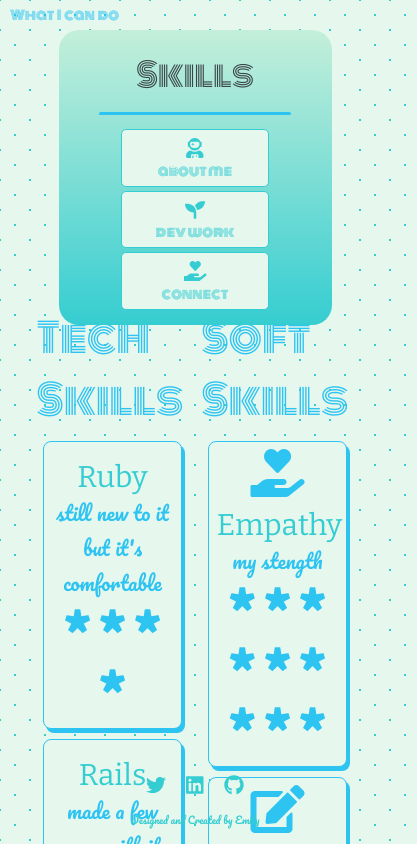
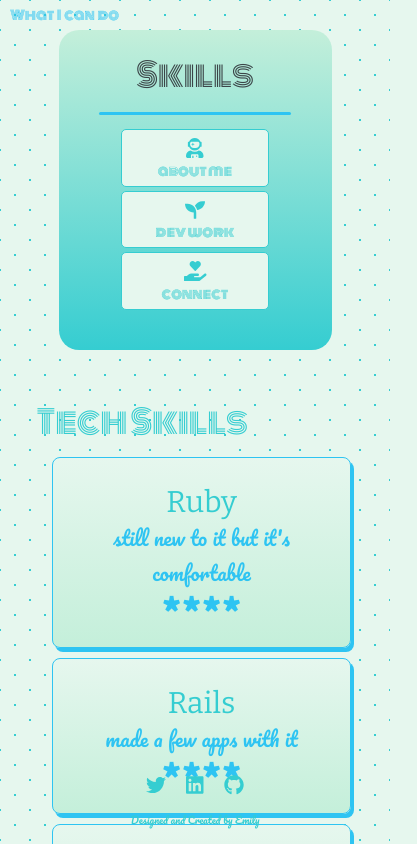
Before and after one commit to emilyjennings/emily-portfolio, a React (Create React App) app: page /skills in a window 390 px wide. Shown: the top 844 px of the page, 417 px wide, since content can reach past the window. Built offline with nearby package versions, Linux system fonts and the light colour scheme; some icons are missing; a web font is replaced by a local one.

Commit message:
skills page debut

```diff
--- a/src/App.css
+++ b/src/App.css
@@ -217,7 +217,7 @@
   color: #262c2d;
 }
 
-.top {
+.top, .skill-button {
   padding: 10px;
   display: block;
   margin: 30px auto;
@@ -240,7 +240,18 @@
 
 }
 
-.top:hover {
+.skill-button {
+  position: relative;
+  font-size: 1.2em;
+  text-align: center;
+  width: 400px;
+  margin: auto;
+  bottom: 0;
+  right: 0;
+  margin-top: 200px
+}
+
+.top:hover, .skill-button:hover {
   background-color: #35CDD1;
   color: #C4EFDA;
   opacity: .5;
@@ -493,8 +504,8 @@
 .timeline, .bottom, .regrets {
   background-color: #e6f7ee;
   background-image:
-    radial-gradient(#35CDD1 6%, transparent 0),
-    radial-gradient(#35CDD1 6%, transparent 0);
+    radial-gradient(#35CDD1 3%, transparent 0),
+    radial-gradient(#35CDD1 3%, transparent 0);
   background-size: 30px 30px;
   background-position: 0 0, 15px 15px;
   opacity: 0;
@@ -520,12 +531,12 @@
   line-height: 1.5em;
   width: 80%;
   margin: 20px 10%;
-  border-left: 7px solid #2ec4f2;
+  border-left: 7px solid #35CDD1;
   padding-left: 2px
 }
 
 .event-title {
-  color: #2ec4f2;
+  color: #35CDD1;
   font-size: 25px;
   font-family: 'Monoton', serif;
 }
@@ -534,8 +545,8 @@
   background-size: cover;
   height: 400px;
   border-radius: 100%;
-  border: .8px solid #2ec4f2;
-  box-shadow: 2px 3px #2ec4f2;
+  border: .8px solid #35CDD1;
+  box-shadow: 2px 3px #35CDD1;
 }
 
 #dcpic {
@@ -676,7 +687,7 @@
 
 .regrets {
   height: 390px;
-  margin-bottom: 90px
+  margin-bottom: 90px;
 }
 
 .regret-box {
@@ -696,7 +707,7 @@
   text-align: left;
   line-height: 1.5em;
   margin: 10% 0;
-  border-left: 7px solid #2ec4f2;
+  border-left: 7px solid #35CDD1;
   padding-left: 2px;
 
 }
@@ -709,8 +720,8 @@
   background-position: bottom;
   display: inline-block;
   float: right;
-  border: .8px solid #2ec4f2;
-  box-shadow: 2px 3px #2ec4f2;
+  border: .8px solid #35CDD1;
+  box-shadow: 2px 3px #35CDD1;
   border-radius: 10px;
   margin: 7% 0 7% 30px
 }
@@ -724,12 +735,18 @@
 
 /* Bottom Links */
 
+
 .bottom {
   width: 100%;
   opacity: 1;
   padding-bottom: 300px;
   padding-top: 2px;
-  z-index: 40
+  z-index: 40;
+  background-color: #C4EFDA;
+  background-image:
+    radial-gradient(#35CDD1 5%, transparent 0),
+    radial-gradient(#35CDD1 5%, transparent 0);
+
 }
 
 .bottom-link a {
@@ -796,7 +813,7 @@
   font-family: "Bitter", serif;
   color: #2ec4f2;
   border: 1px solid #2ec4f2;
-  background-color: #e6f7ee;
+  background-image: linear-gradient(to top, #C4EFDA, #e6f7ee);
   border-radius: 8px;
   box-shadow: 3px 4px;
   float: center;
@@ -807,9 +824,9 @@
 }
 
 .skill-label {
-  font-size: 2.5em;
+  font-size: 2em;
   font-family: "Monoton", serif;
-  color: #2ec4f2;
+  color: #35CDD1;
 }
 
 .skill-title {
@@ -835,7 +852,7 @@
 
 #skillicon {
   font-size: 3em;
-  color: #2ec4f2;
+  color: #35CDD1;
 }
 
 .skill-icon i {
@@ -1060,11 +1077,11 @@
   }
 
   .navbar {
-    height: 275px;
+    height: 300px;
+    margin: 35px 15%;
     margin-top: 30px;
     padding-bottom: 20px;
     width: 70%;
-    margin: 30px 15% auto 15%
   }
 
   .navtitle {
@@ -1085,6 +1102,18 @@
 
   .contactcontainer {
     margin-top: 430px
+  }
+
+  .tiles {
+    margin-top: 100px
+  }
+
+  .skill-label {
+    margin-top: 90px
+  }
+
+  .skill-level {
+    font-size: 2em
   }
 }
 
@@ -1316,7 +1345,7 @@
   }
 
   .tiles {
-    margin-top: 80px;
+    margin-top: 90px;
   }
 
   .tile {
@@ -1387,6 +1416,21 @@
     height: 130px
   }
 
+  .col {
+    width: 100%
+  }
+
+  .col:last-child {
+    margin-bottom: 200px
+  }
+
+  .skill-button {
+    font-size: 1em;
+    width: 200px;
+    padding: 20px;
+    margin-top: 300px
+  }
+
 
 }
 
--- a/src/components/About.js
+++ b/src/components/About.js
@@ -172,6 +172,12 @@
           </div>
         </Zoom>
 
+        <Zoom>
+          <div className="skill-button">
+          <Link to="/skills"><div className="skill-click">Click here to look at a list of my skills.</div></Link>
+          </div>
+        </Zoom>
+
 
         <div className="space"></div>
 
--- a/src/components/MobileNav.js
+++ b/src/components/MobileNav.js
@@ -12,6 +12,7 @@
           <Link to="/about">About</Link>
           <Link to="/projects">Projects</Link>
           <Link to="/contact">Contact</Link>
+          <Link to="/skills">Skills</Link>
           <Link to="/">Home</Link>
           <Link to="" className="cross">x</Link>
         </div>
--- a/src/components/Skills.js
+++ b/src/components/Skills.js
@@ -96,7 +96,7 @@
       softskills: {
         Empathy: {
           level: 9,
-          leveltitle: "my stength",
+          leveltitle: "I connect with others easily",
           title: "Empathy",
           icon: "fas fa-hand-holding-heart",
           id: "empathy"
@@ -204,7 +204,7 @@
           </div>
 
           <div className="col">
-            <div class="skill-label">Unusual Skills</div>
+            <div class="skill-label">Life Skills</div>
             <div className="skills-container">
               {this.displayWeirdSkill()}
             </div>
```
